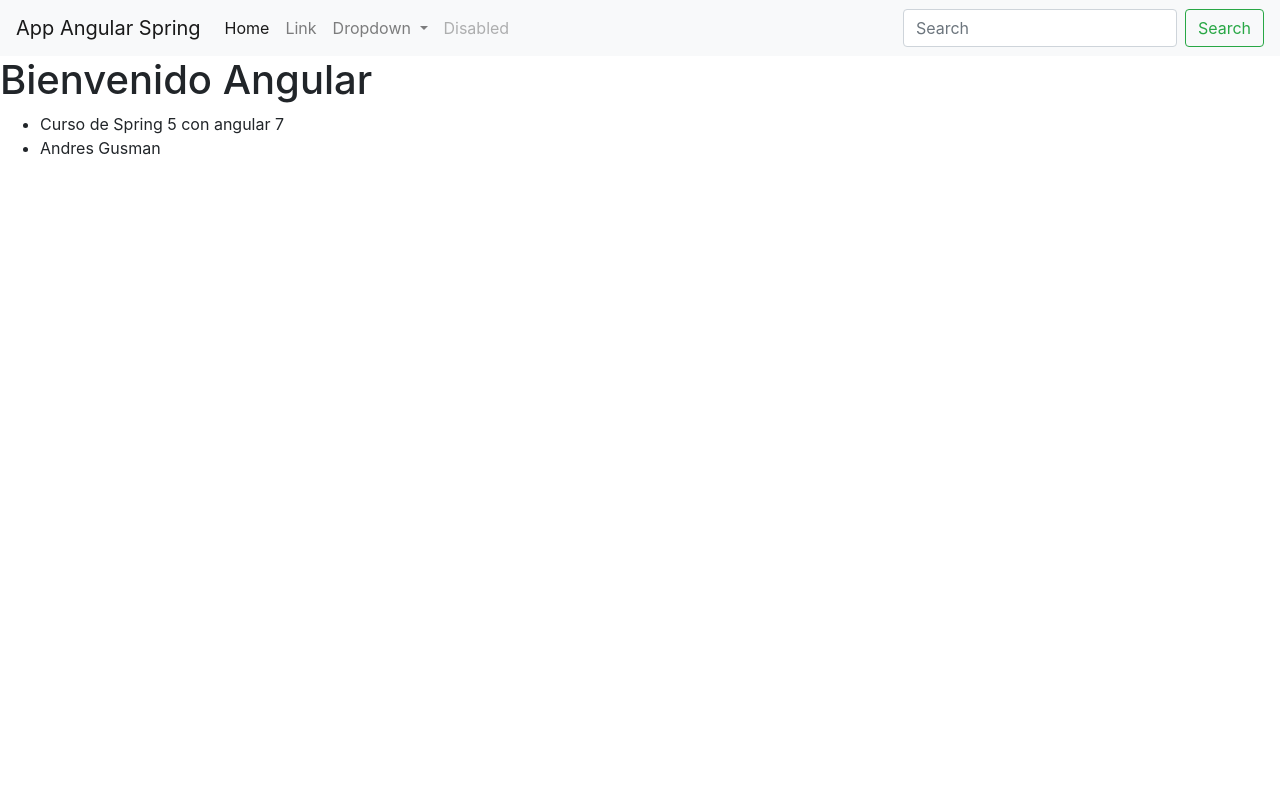
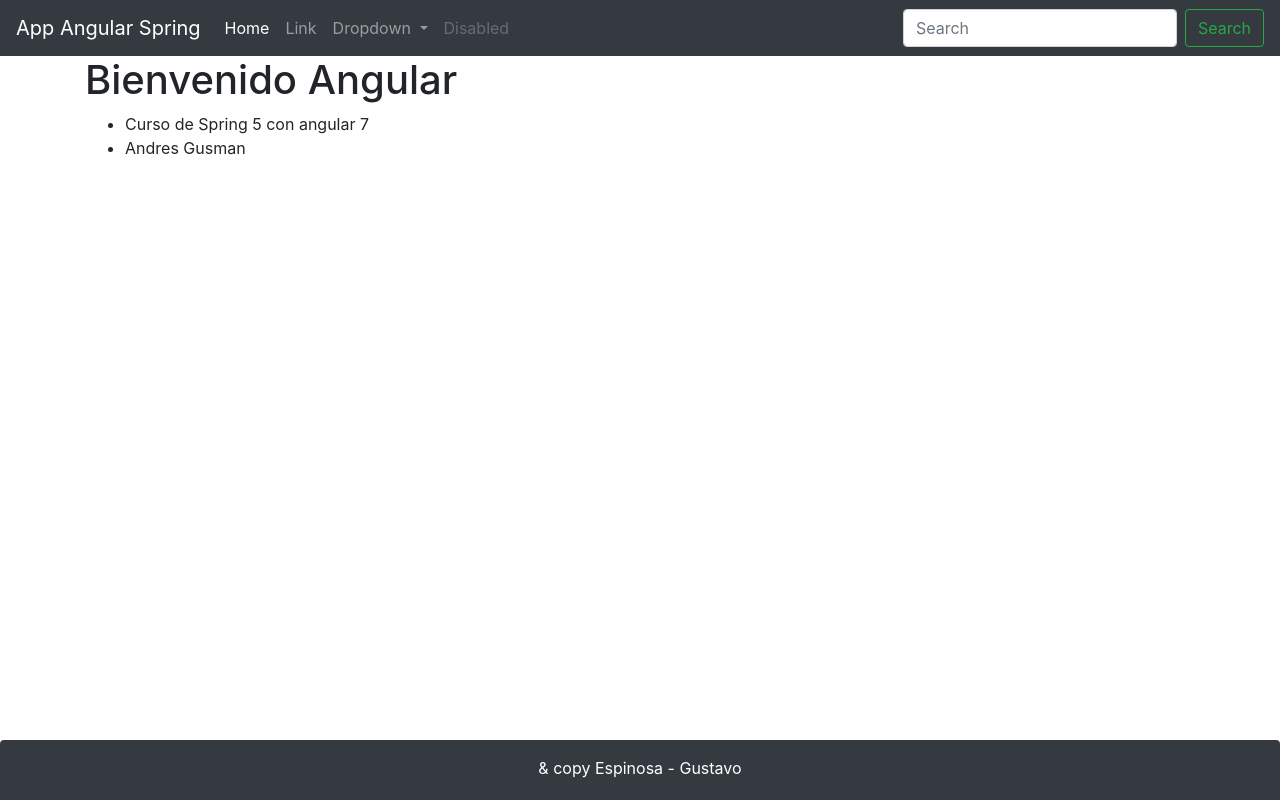
Before and after one commit to agespinosa/angularSpring, an Angular app: page /clientes in a window 1280 px wide. Built offline with nearby package versions, Linux system fonts and the light colour scheme.

Commit message:
Generando un FooterComponent

```diff
--- a/src/app/app.component.html
+++ b/src/app/app.component.html
@@ -1,6 +1,9 @@
 <app-header></app-header>
+<div class="container">
 <h1>{{title}}</h1>
 <ul>
   <li>{{curso}}</li>
   <li>{{profesor}}</li>
 </ul>
+</div>
+<app-footer></app-footer>
--- a/src/app/app.module.ts
+++ b/src/app/app.module.ts
@@ -3,11 +3,13 @@
 
 import { AppComponent } from './app.component';
 import { HeaderComponent } from './header/header.component';
+import { FooterComponent } from './footer/footer.component';
 
 @NgModule({
   declarations: [
     AppComponent,
-    HeaderComponent
+    HeaderComponent,
+    FooterComponent
   ],
   imports: [
     BrowserModule
--- /dev/null
+++ b/src/app/footer/footer.component.css
@@ -0,0 +1,6 @@
+.footer{
+    position: absolute;
+    bottom: 0px;
+    height: 60px;
+    width: 100%;
+}
--- /dev/null
+++ b/src/app/footer/footer.component.html
@@ -0,0 +1,8 @@
+
+  <footer class="footer bg-dark rounded-top text-center">
+    <div class="container py-2">
+    <p class="text-white my-2">
+      & copy {{author.apellido}} -  {{author.nombre}}
+    </p>
+  </div>
+  </footer>
--- /dev/null
+++ b/src/app/footer/footer.component.ts
@@ -0,0 +1,15 @@
+import { Component, OnInit } from '@angular/core';
+
+@Component({
+  selector: 'app-footer',
+  templateUrl: './footer.component.html',
+  styleUrls: ['./footer.component.css']
+})
+export class FooterComponent implements OnInit {
+
+  constructor() { }
+    public author: any = {nombre: 'Gustavo', apellido: 'Espinosa'};
+  ngOnInit() {
+  }
+
+}
--- a/src/app/header/header.component.html
+++ b/src/app/header/header.component.html
@@ -1,4 +1,4 @@
-<nav class="navbar navbar-expand-lg navbar-light bg-light">
+<nav class="navbar navbar-expand-lg navbar-dark bg-dark">
   <a class="navbar-brand" href="#">{{titulo}}</a>
   <button class="navbar-toggler" type="button" data-toggle="collapse" data-target="#navbarSupportedContent" aria-controls="navbarSupportedContent" aria-expanded="false" aria-label="Toggle navigation">
     <span class="navbar-toggler-icon"></span>
--- a/src/app/header/header.component.ts
+++ b/src/app/header/header.component.ts
@@ -7,5 +7,5 @@
 })
 export class HeaderComponent {
 
-  titulo: string= 'App Angular Spring';
+  titulo: string = 'App Angular Spring';
 }
```
Also changed, not shown: 1 other file (tests, documents, lock files or other folders).
